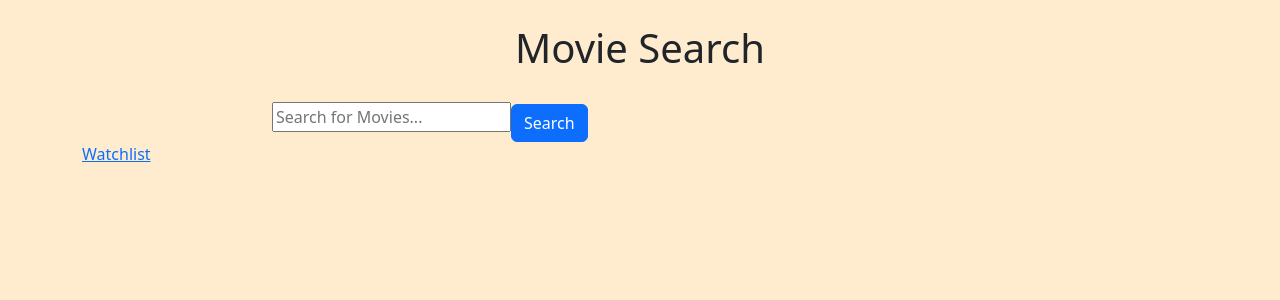
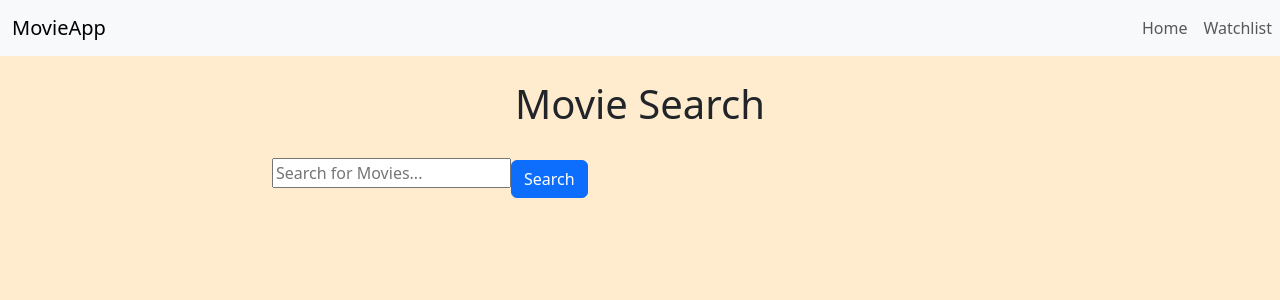
Before and after one commit to Jessicavazm/t3w8-revision, a React (Vite) app: page / in a window 1280 px wide. Shown: the top 300 px of the page. Built offline with nearby package versions, Linux system fonts and the light colour scheme.

Commit message:
feat: Navbar added

```diff
--- a/src/App.jsx
+++ b/src/App.jsx
@@ -7,12 +7,14 @@
 import Home from './pages/home';
 import WatchlistProvider from './context/WatchlistContext';
 import Watchlist from './pages/Watchlist';
+import Navbar from './components/Navbar';
 
 function App() {
 
   return (
     <WatchlistProvider>
       <Router>
+        <Navbar />
         <Routes>
           <Route path='/' element={<Home />} />
           <Route path='/watchlist' element={<Watchlist />} />
--- a/src/components/MovieCard.jsx
+++ b/src/components/MovieCard.jsx
@@ -5,13 +5,15 @@
 export default function MovieCard({ movie }) {
 
     // Import useWatchlist Hook
-    const {addToWatchlist} = useWatchlist();
+    const { addToWatchlist } = useWatchlist();
 
     return (
-        <div className="col-md-4 movie-card">
+        <div className="col-md-4 movie-card" style={{ maxWidth: '18 rem' }}>
             <h3>{movie.Title}</h3>
             <p>{movie.Year}</p>
-            <img src={movie.Poster} alt={`${movie.Title} Poster`} />
+            <img src={movie.Poster}
+                alt={`${movie.Title} Poster`}
+                className='card-img-top' />
             <button onClick={() => addToWatchlist(movie)}>Add to Watchlist</button>
         </div>
     )
--- /dev/null
+++ b/src/components/Navbar.jsx
@@ -0,0 +1,23 @@
+import React from "react";
+import { Link } from "react-router-dom";
+
+export default function Navbar () {
+    return(
+        <nav className="navbar navbar-expand navbar-light bg-light">
+            <div className="container-fluid">
+                <Link className='navbar-brand' to='/'>MovieApp</Link>
+            </div>
+
+            <div className="collapse navbar-collapse">
+                <ul className="navbar-nav">
+                    <li className="nav-item">
+                        <Link className="nav-link" to='/'>Home</Link>
+                    </li>
+                    <li className="nav-item">
+                        <Link className="nav-link" to='watchlist'>Watchlist</Link>
+                    </li>
+                </ul>
+            </div>
+        </nav>
+    )
+}
--- a/src/pages/Home.jsx
+++ b/src/pages/Home.jsx
@@ -40,7 +40,6 @@
                     />
                     <button className='btn btn-primary btn-block mt-2' onClick={fetchMovies}>Search</button>
                 </div>
-                <Link to='/watchlist'>Watchlist</Link>
             </div>
             <div className='row mt-4'>
                 {
```
Also changed, not shown: 1 other file (tests, documents, lock files or other folders).
